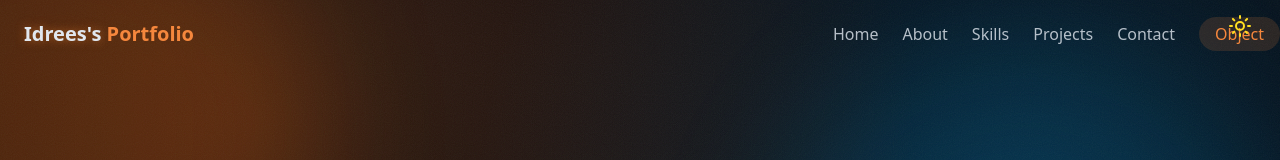
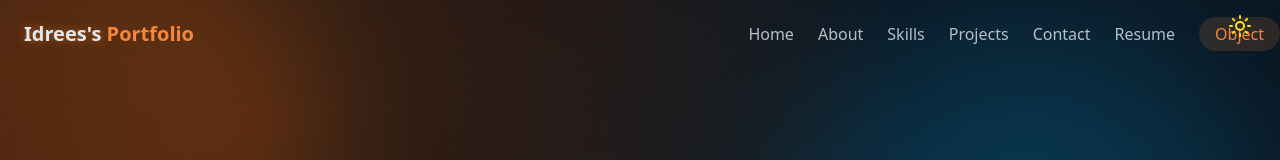
Before and after one commit to Idreesnait/Idrees-Website-Git, a React (Vite) app: page / in a window 1280 px wide. Shown: the top 160 px of the page. Built offline with nearby package versions, Linux system fonts and the light colour scheme; the HTML template or start-up script is replaced by a standard one.

Commit message:
Add resume PDF

```diff
--- a/src/components/Navbar.jsx
+++ b/src/components/Navbar.jsx
@@ -8,6 +8,7 @@ const navItems = [
   { name: "Skills", href: "#skills" },
   { name: "Projects", href: "#projects" },
   { name: "Contact", href: "#contact" },
+  { name: "Resume", href: "/resume.pdf", external: true },
 ];
 
 export const Navbar = () => {
@@ -50,6 +51,8 @@ export const Navbar = () => {
             <a
               key={key}
               href={item.href}
+              target={item.external ? "_blank" : undefined}
+              rel={item.external ? "noopener noreferrer" : undefined}
               className="text-foreground/80 hover:text-primary transition-colors duration-300"
             >
               {item.name}
@@ -95,6 +98,8 @@ export const Navbar = () => {
               <a
                 key={key}
                 href={item.href}
+                target={item.external ? "_blank" : undefined}
+                rel={item.external ? "noopener noreferrer" : undefined}
                 className="text-foreground/80 hover:text-primary transition-colors duration-300"
                 onClick={() => setIsMenuOpen(false)}
               >
```
Also changed, not shown: 2 other files (tests, documents, lock files or other folders).
